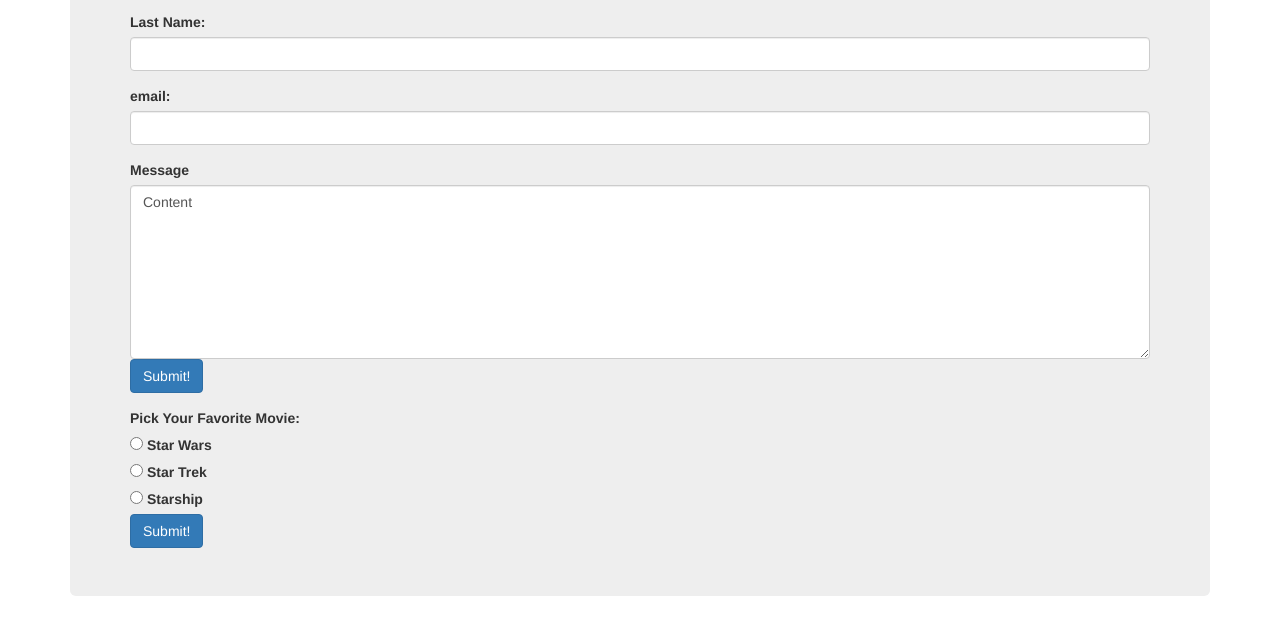
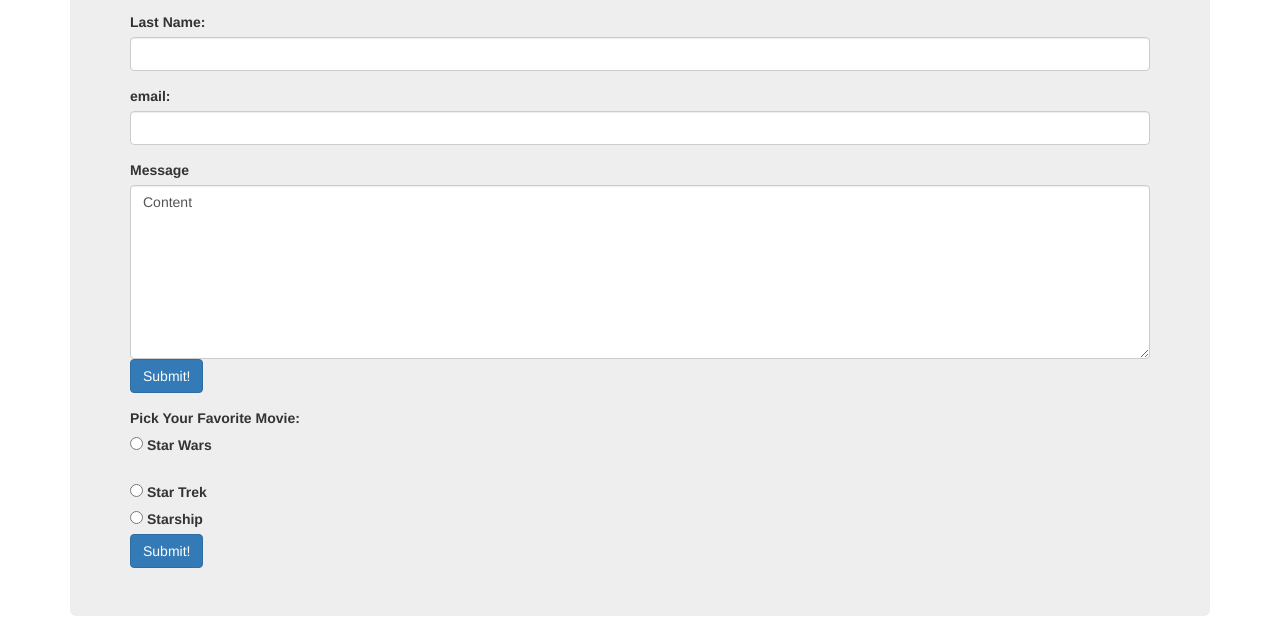
Before and after one commit to argenticon/codingforrookies, a plain HTML site: page Week 2/index.html in a window 1280 px wide. Shown: the part 679-1300 px from the top of the page. Drawn offline with nearby package versions, Linux system fonts and the light colour scheme.

Commit message:
added br to index on week 2

```diff
--- a/Week 2/index.html
+++ b/Week 2/index.html
@@ -38,7 +38,7 @@
 
         <label for="movies">Pick Your Favorite Movie:</label><br>
         <input type="radio" name="movie" value="Star Wars">
-        <label for="Star Wars">Star Wars</label><br>
+        <label for="Star Wars">Star Wars</label><br><br>
 
         <input type="radio" name="movie" value="Star Trek">
         <label for="Star Trek">Star Trek</label><br>
```
